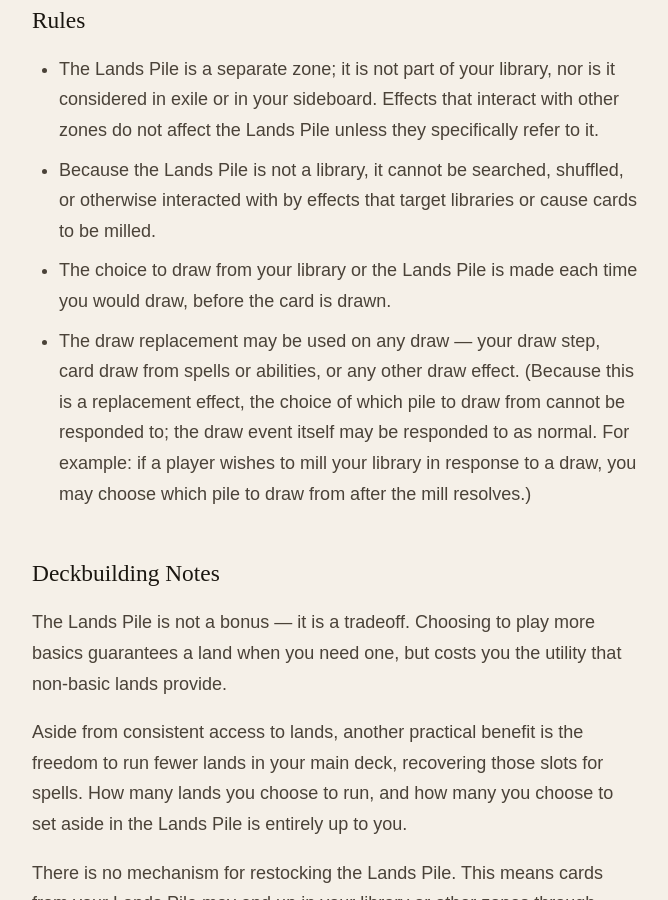
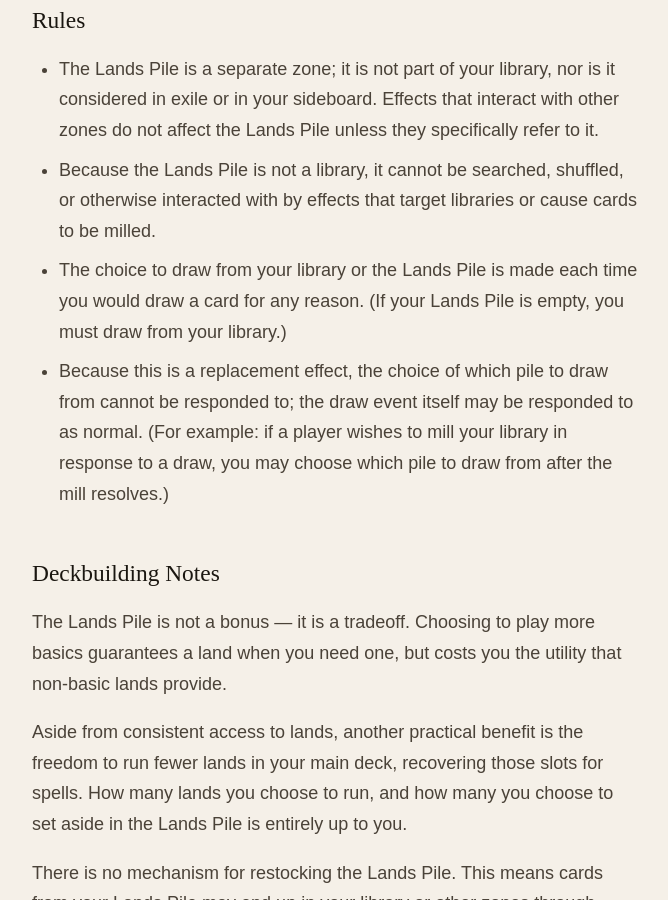
Before and after one commit to murtaugh/MTG-Lands-Pile, a Jekyll site: the page built from index.md, in a window 1280 px wide and 900 px high, scrolled down 1524 px. Shown: the whole window, without its empty margins (304-972 px from the left). Built offline with Jekyll 4.4.1, drawn with Linux system fonts in a browser that asks for light colours; some web fonts are replaced.

Commit message:
language to clarify empty Lands Pile behavior

```diff
--- a/index.md
+++ b/index.md
@@ -42,8 +42,8 @@ Players draw an opening hand of 6 and proceed through the normal mulligan proces
 
 - The Lands Pile is a separate zone; it is not part of your library, nor is it considered in exile or in your sideboard. Effects that interact with other zones do not affect the Lands Pile unless they specifically refer to it.
 - Because the Lands Pile is not a library, it cannot be searched, shuffled, or otherwise interacted with by effects that target libraries or cause cards to be milled.
-- The choice to draw from your library or the Lands Pile is made each time you would draw, before the card is drawn.
-- The draw replacement may be used on any draw — your draw step, card draw from spells or abilities, or any other draw effect. (Because this is a replacement effect, the choice of which pile to draw from cannot be responded to; the draw event itself may be responded to as normal. For example: if a player wishes to mill your library in response to a draw, you may choose which pile to draw from after the mill resolves.)
+- The choice to draw from your library or the Lands Pile is made each time you would draw a card for any reason. (If your Lands Pile is empty, you must draw from your library.)
+- Because this is a replacement effect, the choice of which pile to draw from cannot be responded to; the draw event itself may be responded to as normal. (For example: if a player wishes to mill your library in response to a draw, you may choose which pile to draw from after the mill resolves.)
 
 ---
 
```
